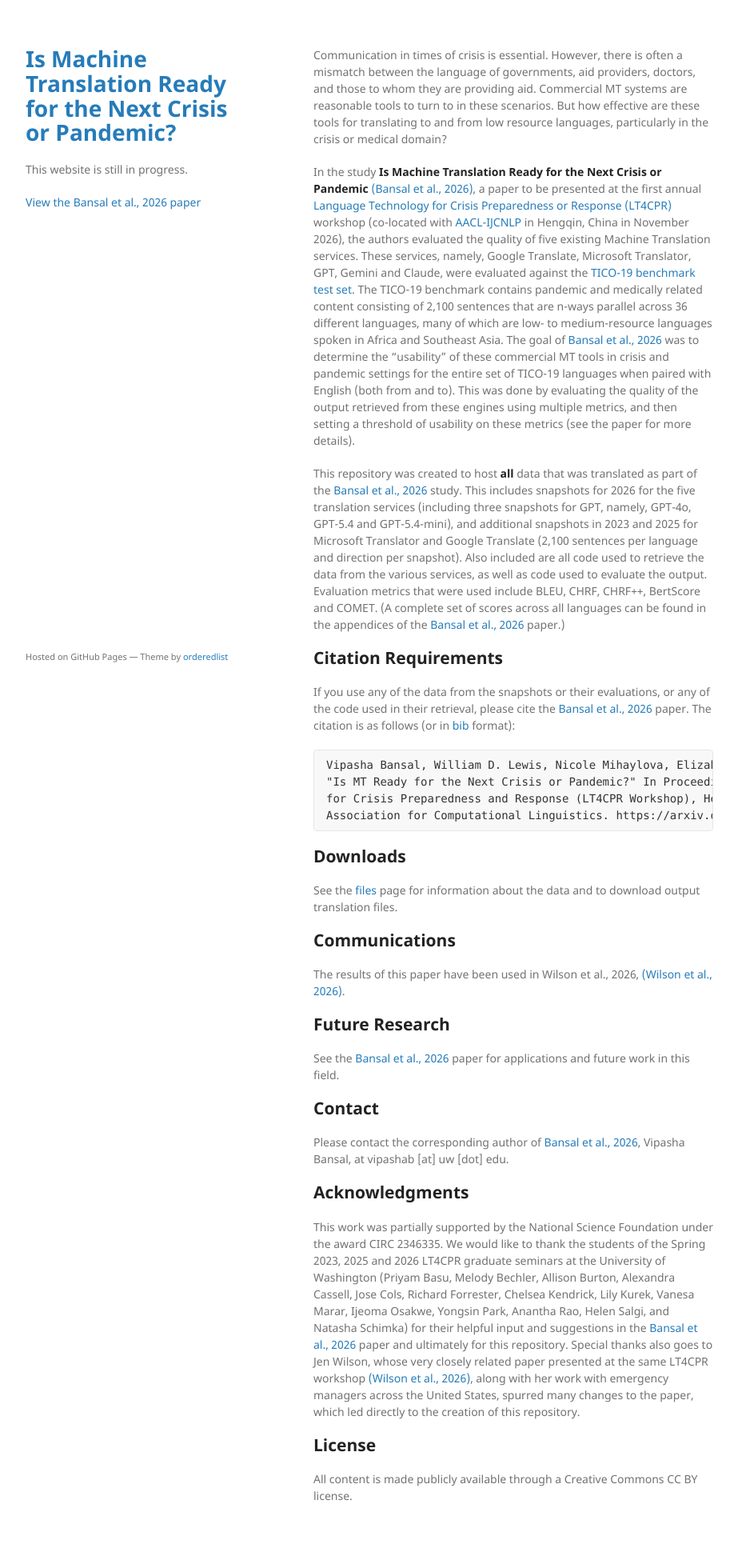
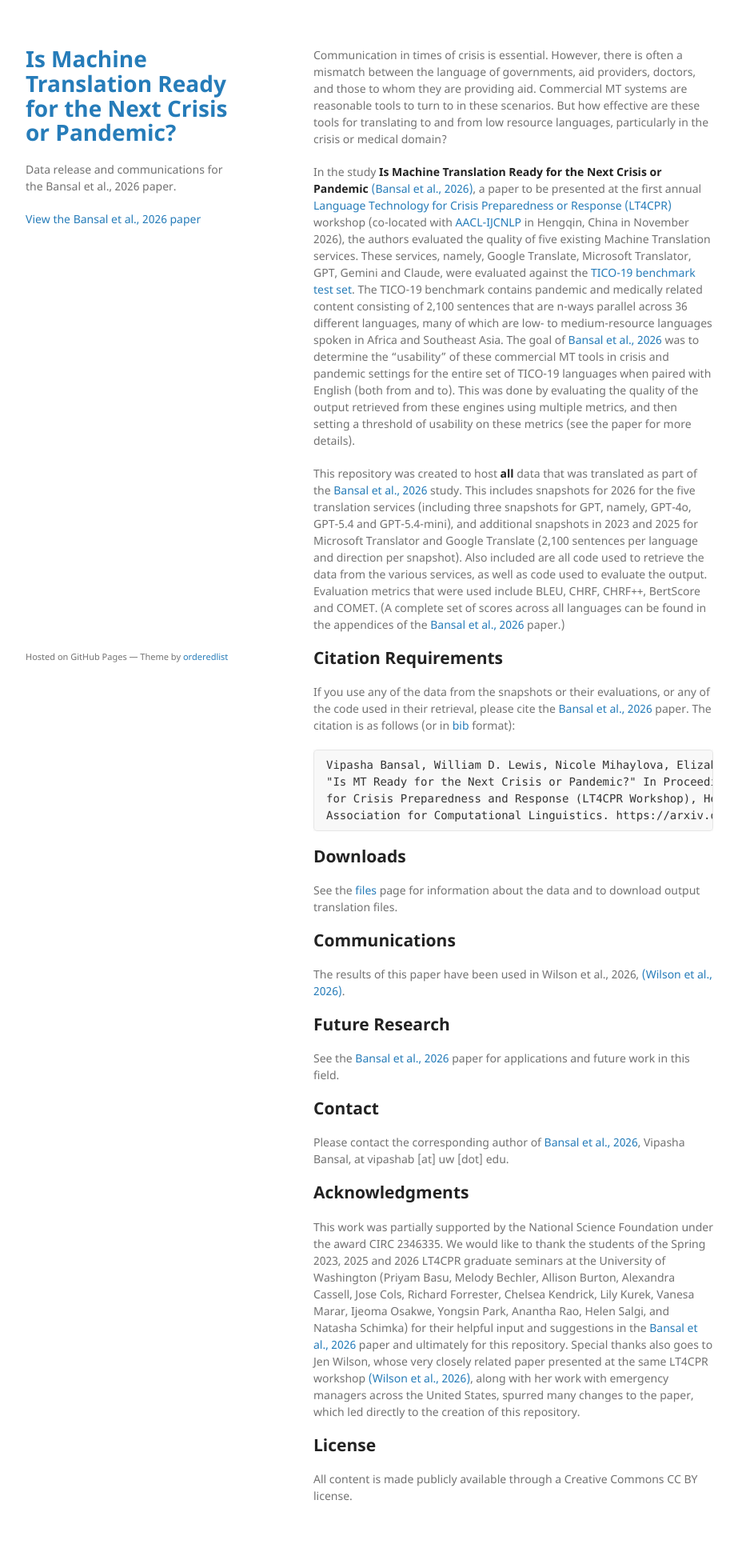
Before and after one commit to mt-crisis-ready/mt-crisis-ready.github.io, a Jekyll site: the page built from index.md, in a window 1280 px wide. Shown: the whole page at 80% size, without its empty margins (178-1101 px from the left). Built offline with Jekyll 4.4.1, drawn with Linux system fonts in a browser that asks for light colours.

Commit message:
Update website description in _config.yml

```diff
--- a/_config.yml
+++ b/_config.yml
@@ -1,6 +1,6 @@
 title: Is Machine Translation Ready for the Next Crisis or Pandemic?
 # logo: /assets/img/logo.png
-description: This website is still in progress.
+description: Data release and communications for the Bansal et al., 2026 paper.
 show_downloads: true
 google_analytics:
 theme: jekyll-theme-minimal
```
